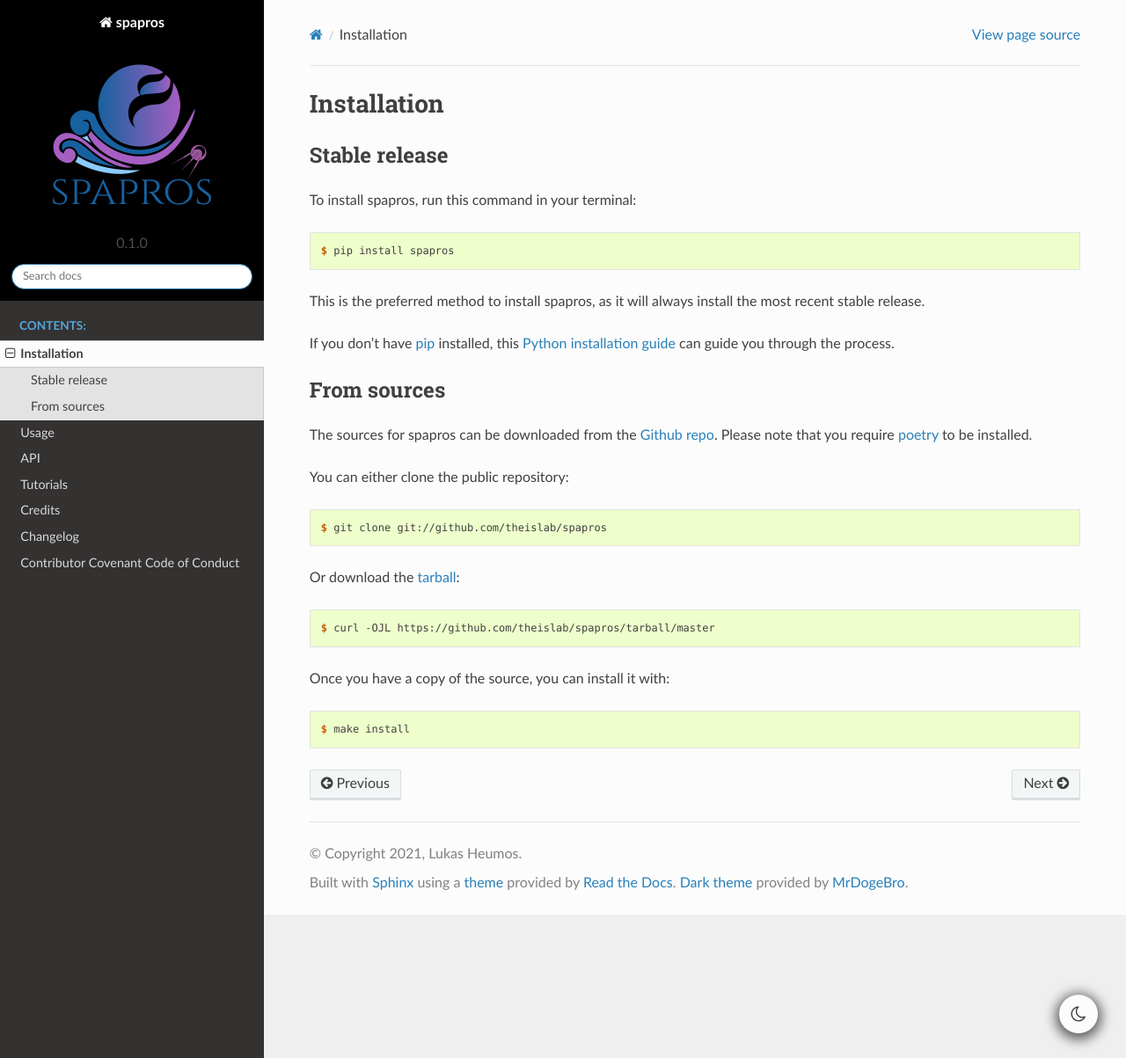
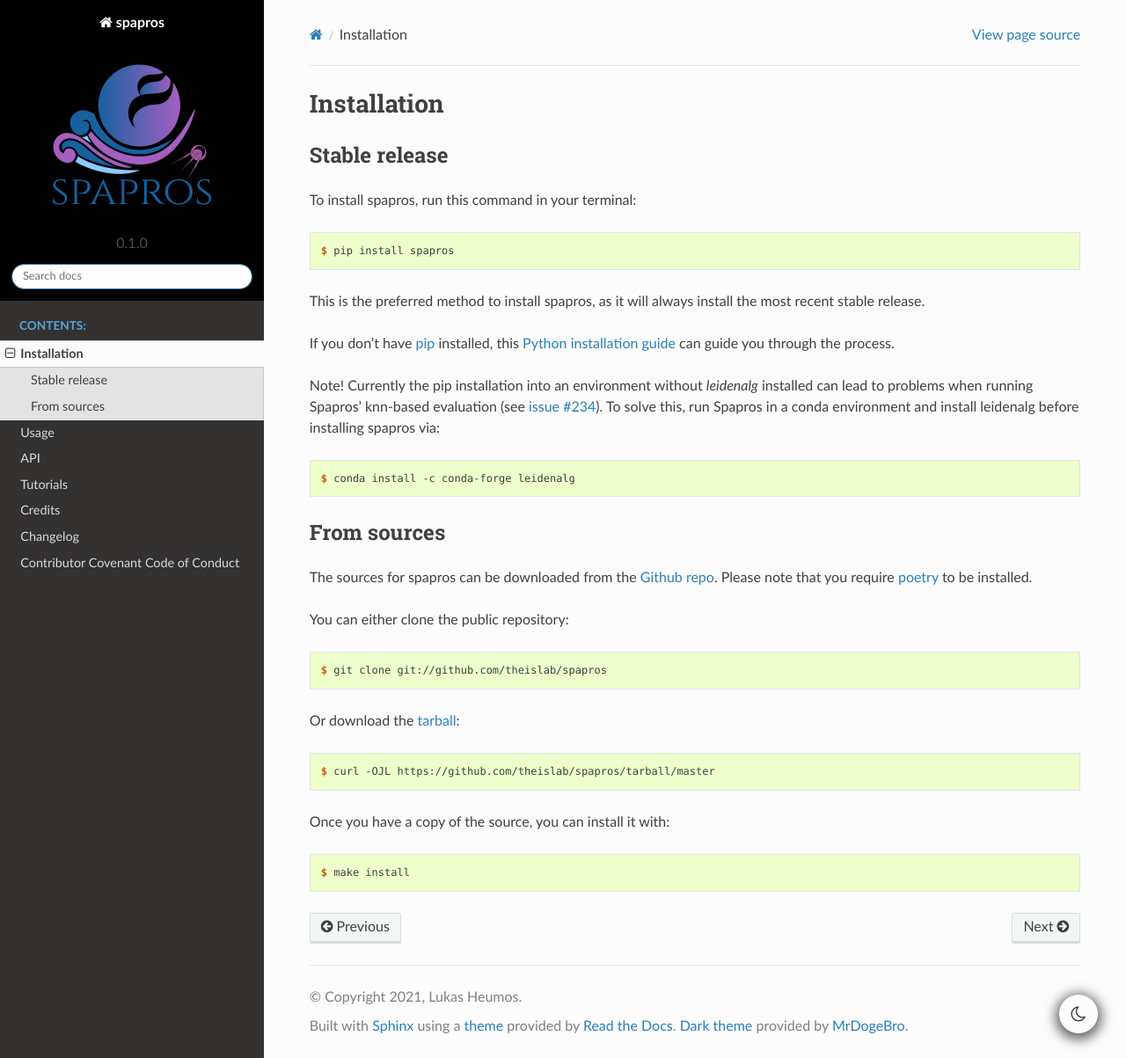
Before and after one commit to theislab/spapros, a Sphinx documentation site: the page built from docs/installation.rst, in a window 1280 px wide and 1203 px high. Shown: the whole window at 88% size. Built offline with Sphinx 7.4.7 and the Read the Docs theme 2.0.0, drawn with Linux system fonts in a browser that asks for light colours; pages that are not in the unit, such as notebooks, are missing from menus.

Commit message:
Add note to install instructions

```diff
--- a/docs/installation.rst
+++ b/docs/installation.rst
@@ -21,6 +21,14 @@ you through the process.
 
 .. _pip: https://pip.pypa.io
 .. _Python installation guide: http://docs.python-guide.org/en/latest/starting/installation/
+
+Note! Currently the pip installation into an environment without `leidenalg` installed can lead to problems when running
+Spapros' knn-based evaluation (see `issue #234 <https://github.com/theislab/spapros/issues/234>`_). To solve this, run
+Spapros in a conda environment and install leidenalg before installing spapros via:
+
+.. code-block:: console
+
+    $ conda install -c conda-forge leidenalg
 
 
 From sources
```
Also changed, not shown: README.rst (+9 -0 lines).
